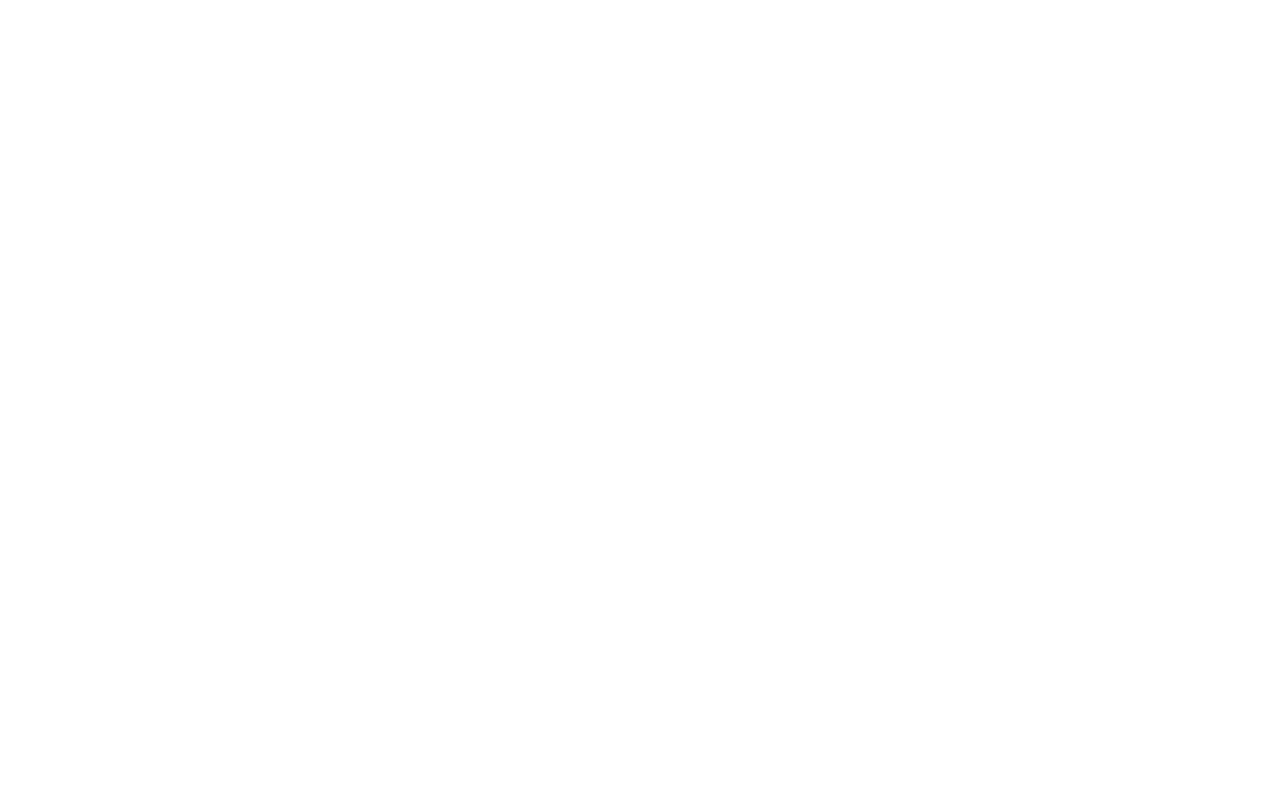
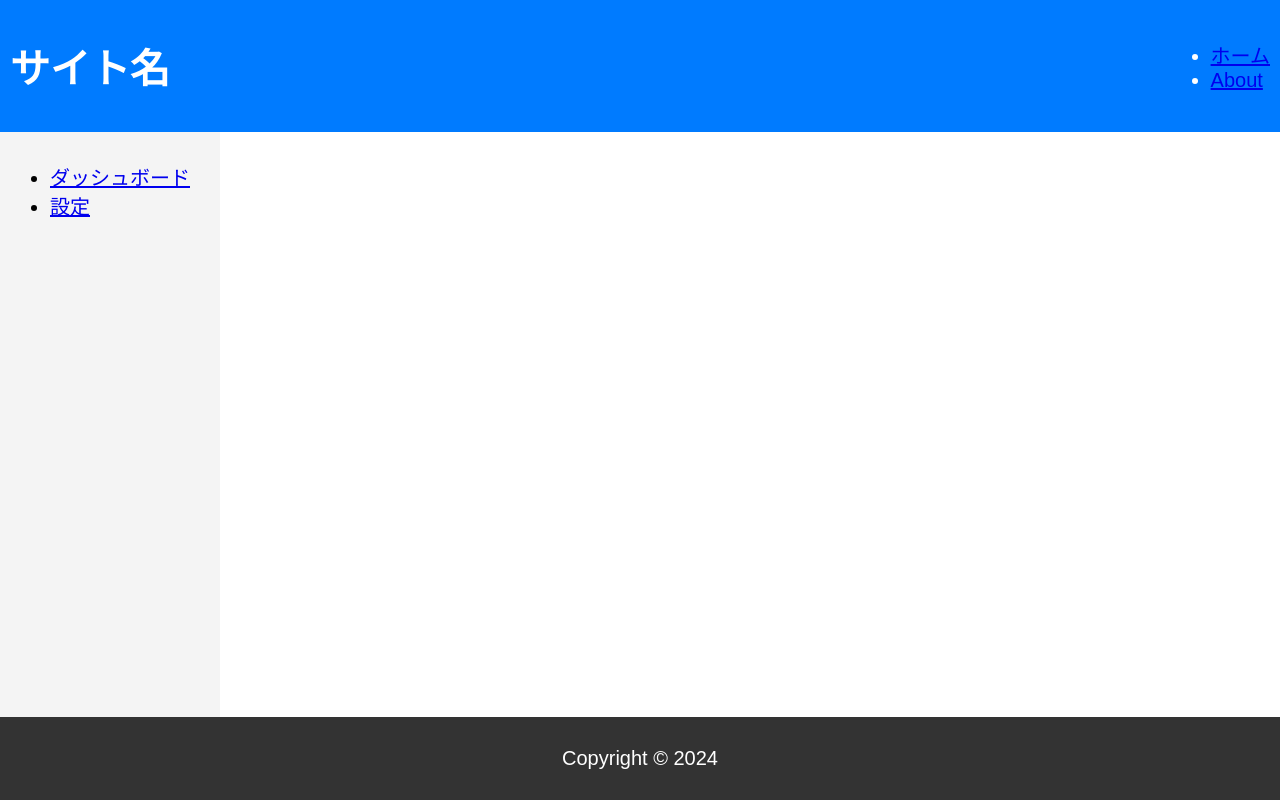
Before and after one commit to oguratakayuki/health-app, a Nuxt app in the folder front/: page / in a window 1280 px wide. Before the commit this address had no page. Built offline with nearby package versions, Linux system fonts and the light colour scheme.

Commit message:
ヘッダー、サイドメニュー仮組み

```diff
--- a/front/app.vue
+++ b/front/app.vue
@@ -1,5 +1,18 @@
 <template>
-  <div>
-    <NuxtPage />
-  </div>
+  <NuxtLayout> <!-- 各ページのレイアウトがここに描画される -->
+    <NuxtPage /> <!-- 現在のページがここにレンダリングされる -->
+  </NuxtLayout>
 </template>
+
+<script setup>
+// 必要であれば、ここで全体の状態やイベントリスナーを設定することができます
+</script>
+
+<style>
+/* body全体に適用するグローバルなCSS */
+html, body {
+  margin: 0;
+  padding: 0;
+  font-family: sans-serif;
+}
+</style>
--- /dev/null
+++ b/front/layouts/default.vue
@@ -0,0 +1,71 @@
+<template>
+  <div class="layout-container">
+    <header class="header">
+      <h1>サイト名</h1>
+      <nav>
+        <ul>
+          <li><NuxtLink to="/">ホーム</NuxtLink></li>
+          <li><NuxtLink to="/about">About</NuxtLink></li>
+        </ul>
+      </nav>
+    </header>
+
+    <div class="main-content">
+      <aside class="sidebar">
+        <ul>
+          <li><NuxtLink to="/">ダッシュボード</NuxtLink></li>
+          <li><NuxtLink to="/settings">設定</NuxtLink></li>
+        </ul>
+      </aside>
+
+      <main class="page-content">
+        <slot /> <!-- ページのコンテンツがここに挿入される -->
+      </main>
+    </div>
+
+    <footer class="footer">
+      <p>Copyright © 2024</p>
+    </footer>
+  </div>
+</template>
+
+<style scoped>
+.layout-container {
+  display: flex;
+  flex-direction: column;
+  height: 100vh;
+}
+
+.header {
+  background-color: #007bff;
+  color: white;
+  padding: 10px;
+  display: flex;
+  justify-content: space-between;
+  align-items: center;
+}
+
+.main-content {
+  display: flex;
+  flex: 1;
+}
+
+.sidebar {
+  width: 200px;
+  background-color: #f4f4f4;
+  padding: 10px;
+}
+
+.page-content {
+  flex: 1;
+  padding: 20px;
+  overflow-y: auto;
+}
+
+.footer {
+  background-color: #333;
+  color: white;
+  text-align: center;
+  padding: 10px;
+}
+</style>
```
